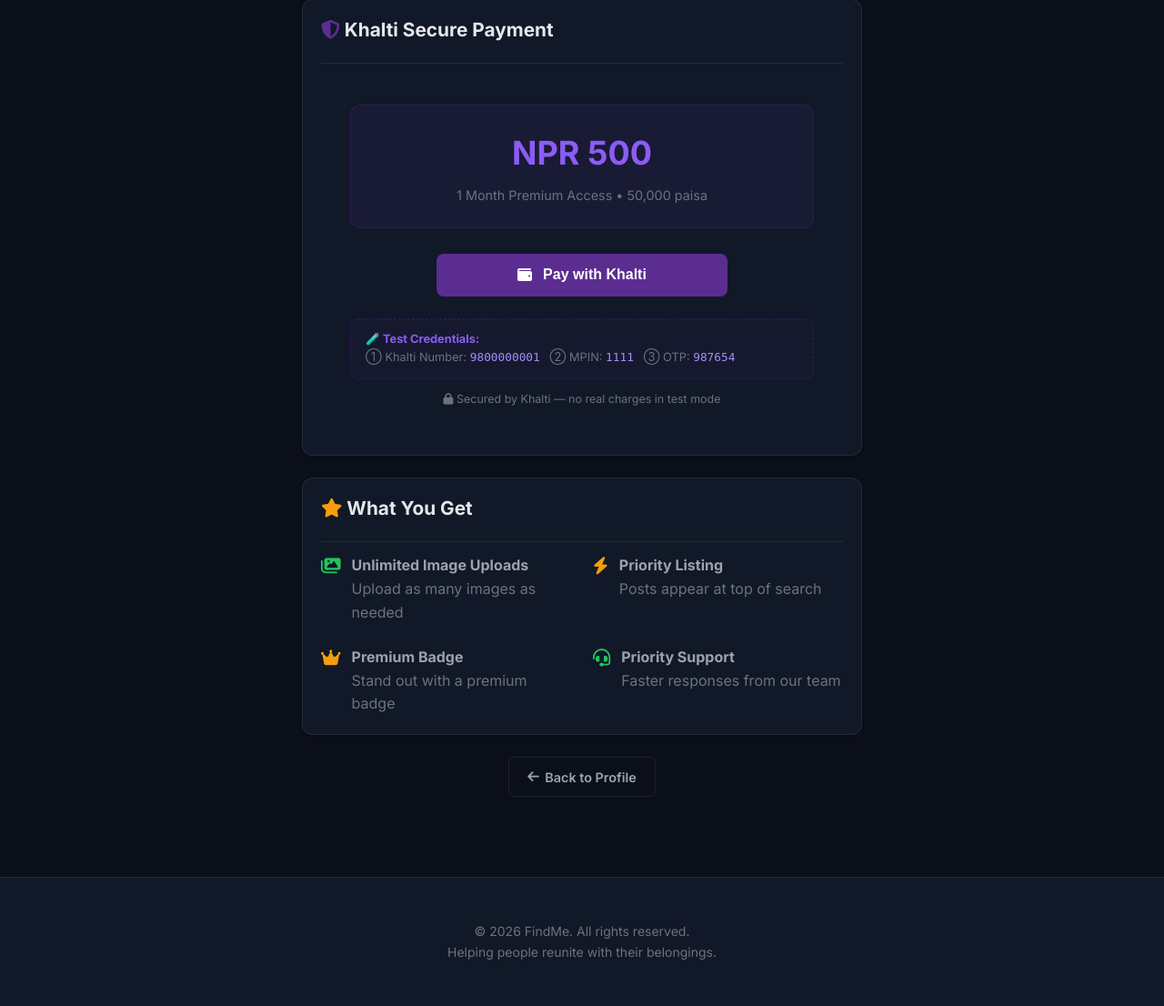
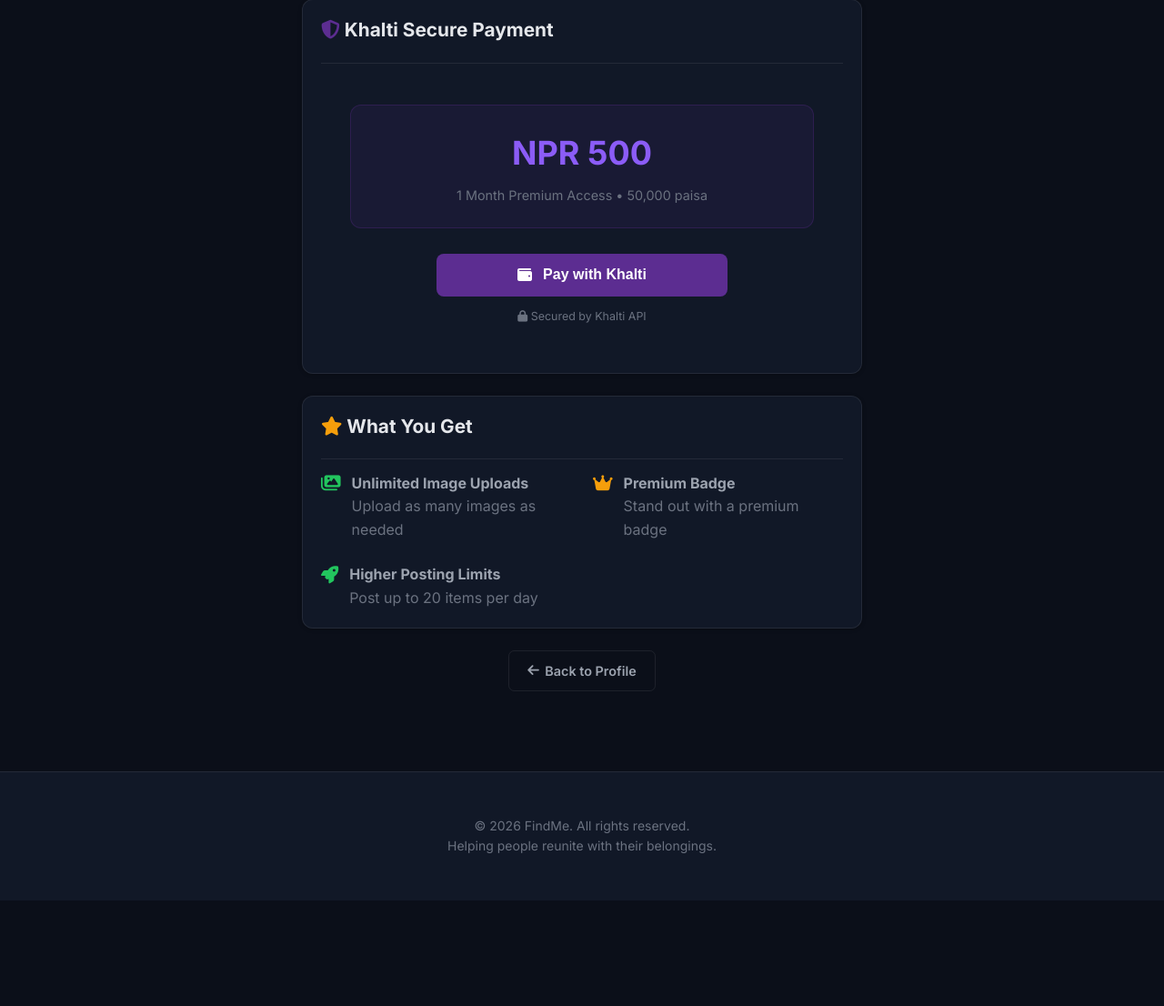
Before and after one commit to Rahul-Sherchan/FindMe--Lost-and-Found-App, a Django app: page /accounts/upgrade-premium/ in a window 1280 px wide. Shown: the part 244-1350 px from the top of the page at 91% size. After the commit the page ends 1234 px from the top, so only its background shows below. Run offline with Django 5.2, Linux system fonts and the light colour scheme; the visitor is signed in with stand-in values (Sample User, id 1); data that the repository does not hold is empty.

Commit message:
UI: Remove Khalti test credentials and align premium features list with codebase logic

```diff
--- a/templates/accounts/upgrade_premium.html
+++ b/templates/accounts/upgrade_premium.html
@@ -52,18 +52,8 @@
                 </button>
             </form>
 
-            <!-- Test credentials hint -->
-            <div style="margin-top:1.5rem; padding:0.75rem 1rem; text-align:left;
-                        background:rgba(92,45,145,0.08); border:1px dashed rgba(92,45,145,0.4);
-                        border-radius:8px; font-size:0.8rem; color:var(--text-muted);">
-                <strong style="color:#8B5CF6;">🧪 Test Credentials:</strong><br>
-                ① Khalti Number: <code style="color:#a78bfa;">9800000001</code> &nbsp;
-                ② MPIN: <code style="color:#a78bfa;">1111</code> &nbsp;
-                ③ OTP: <code style="color:#a78bfa;">987654</code>
-            </div>
-
             <p style="margin-top:0.75rem; font-size:0.78rem; color:var(--text-muted);">
-                <i class="fas fa-lock"></i> Secured by Khalti &mdash; no real charges in test mode
+                <i class="fas fa-lock"></i> Secured by Khalti API
             </p>
         </div>
     </div>
@@ -83,13 +73,6 @@
                     </div>
                 </div>
                 <div style="display:flex; gap:0.75rem; align-items:flex-start;">
-                    <i class="fas fa-bolt" style="color:var(--warning); font-size:1.2rem; margin-top:0.15rem;"></i>
-                    <div>
-                        <strong>Priority Listing</strong>
-                        <p class="text-muted" style="margin:0;">Posts appear at top of search</p>
-                    </div>
-                </div>
-                <div style="display:flex; gap:0.75rem; align-items:flex-start;">
                     <i class="fas fa-crown" style="color:var(--warning); font-size:1.2rem; margin-top:0.15rem;"></i>
                     <div>
                         <strong>Premium Badge</strong>
@@ -97,10 +80,10 @@
                     </div>
                 </div>
                 <div style="display:flex; gap:0.75rem; align-items:flex-start;">
-                    <i class="fas fa-headset" style="color:var(--success); font-size:1.2rem; margin-top:0.15rem;"></i>
+                    <i class="fas fa-rocket" style="color:var(--success); font-size:1.2rem; margin-top:0.15rem;"></i>
                     <div>
-                        <strong>Priority Support</strong>
-                        <p class="text-muted" style="margin:0;">Faster responses from our team</p>
+                        <strong>Higher Posting Limits</strong>
+                        <p class="text-muted" style="margin:0;">Post up to 20 items per day</p>
                     </div>
                 </div>
             </div>
```
